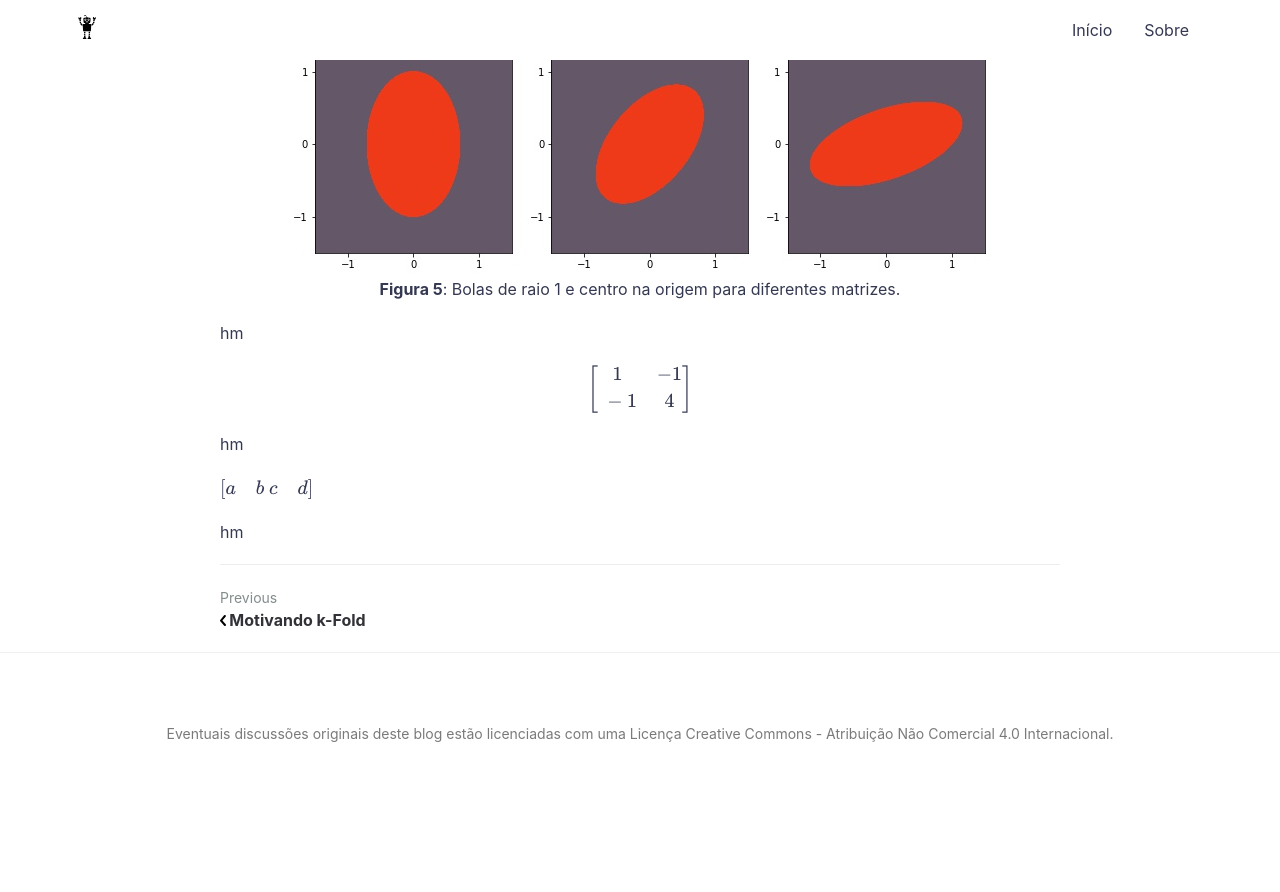
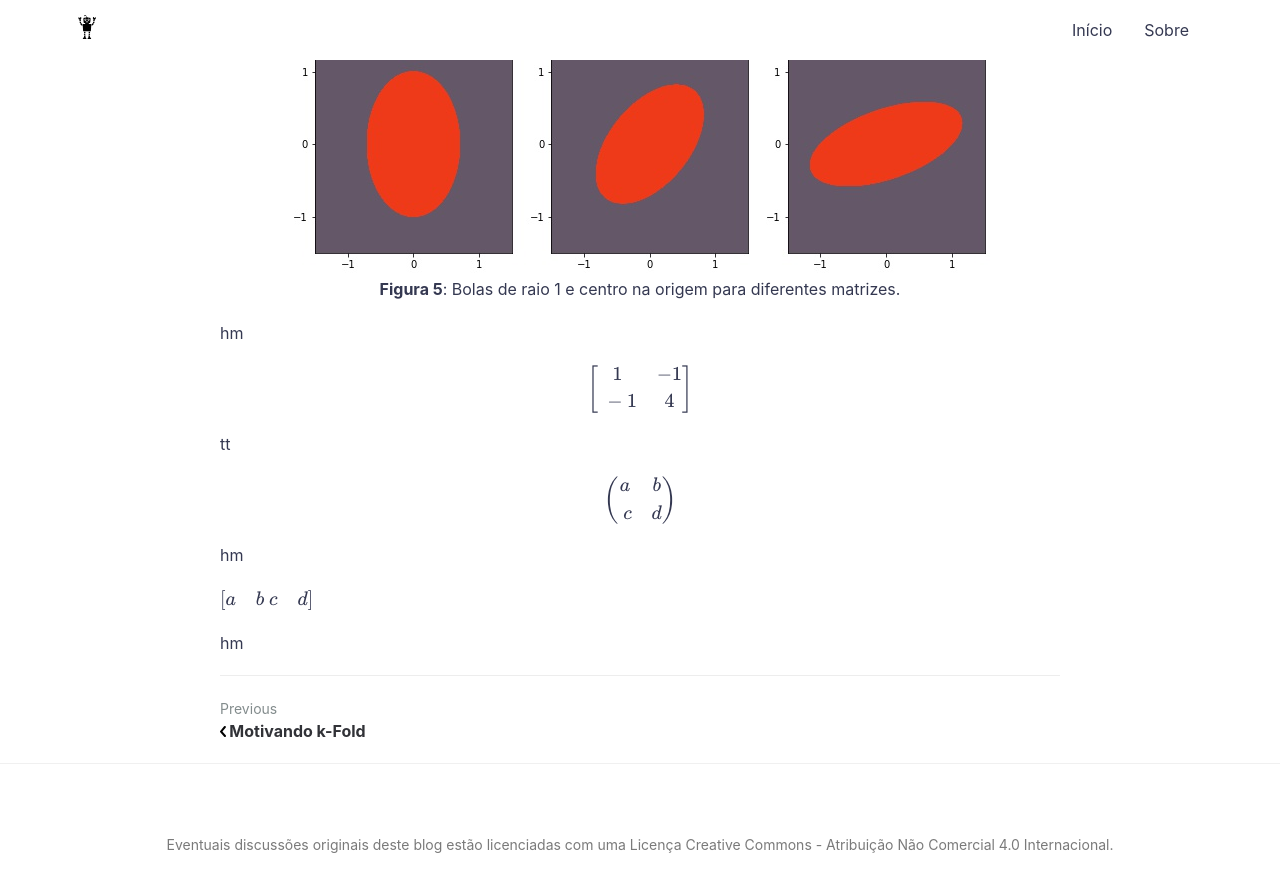
Before and after one commit to vitaliset/vitaliset.github.io, a Jekyll site: the page built from _posts/2020-07-19-distancia.md, in a window 1280 px wide and 900 px high, scrolled down 9790 px. Shown: the top 892 px of the window. Built offline with Jekyll 4.4.1, drawn with Linux system fonts in a browser that asks for light colours; formulas are drawn with MathJax 3; a script that is not in the unit is left out; before the commit the page ends 10579 px from its top, so only the background shows below that.

Commit message:
Update 2020-07-19-distancia.md

```diff
--- a/_posts/2020-07-19-distancia.md
+++ b/_posts/2020-07-19-distancia.md
@@ -359,6 +359,10 @@ $$
 -1 & 4 \end{bmatrix}
 $$
 
+tt
+
+$$\begin{pmatrix}a & b\\\ c & d\end{pmatrix}$$
+
 hm
 
 $\begin{bmatrix}a & b\\
```
